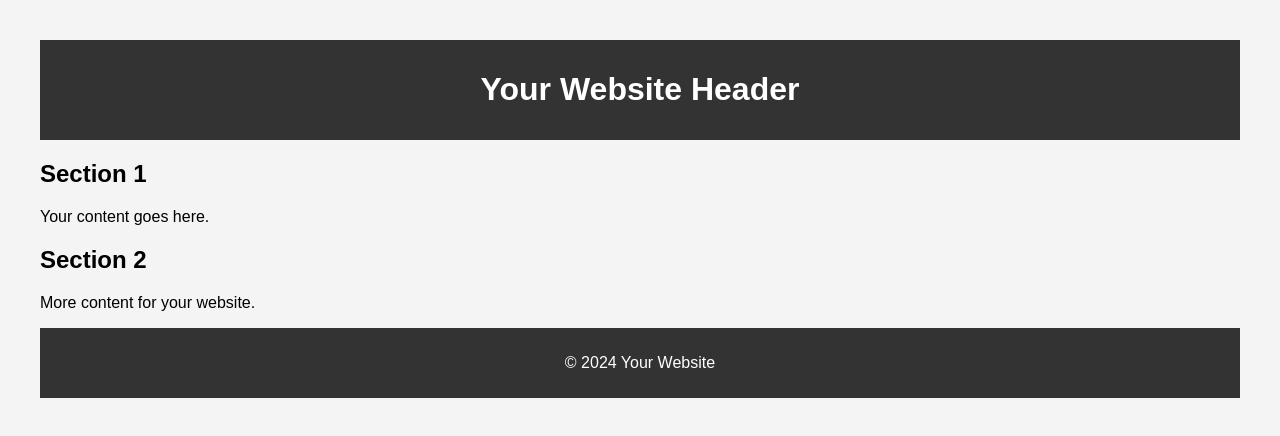
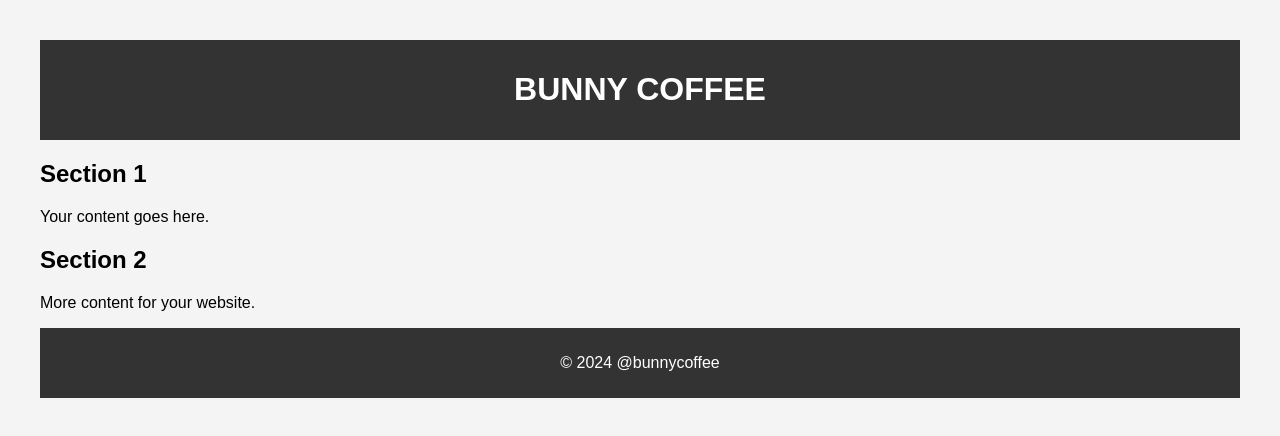
Before and after one commit to DuboisMax/Duboismax.github.io, a plain HTML site: page index.html in a window 1280 px wide. Drawn offline with Linux system fonts and the light colour scheme.

Commit message:
index.html

```diff
--- a/index.html
+++ b/index.html
@@ -36,7 +36,7 @@
 
 <body>
     <header>
-        <h1>Your Website Header</h1>
+        <h1>BUNNY COFFEE</h1>
     </header>
 
     <section>
@@ -50,7 +50,7 @@
     </section>
 
     <footer>
-        <p>&copy; 2024 Your Website</p>
+        <p>&copy; 2024 @bunnycoffee</p>
     </footer>
 </body>
 
```
